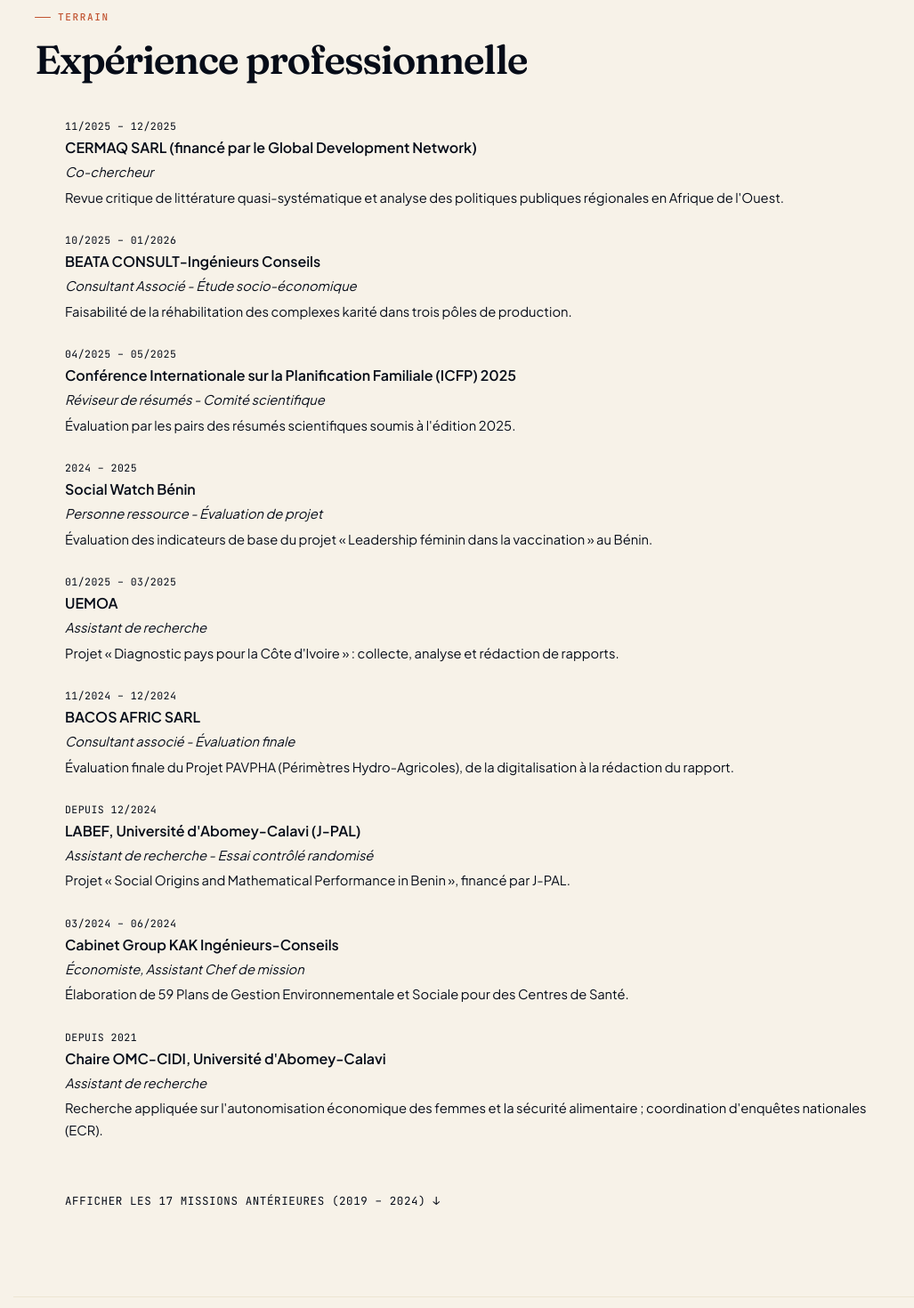
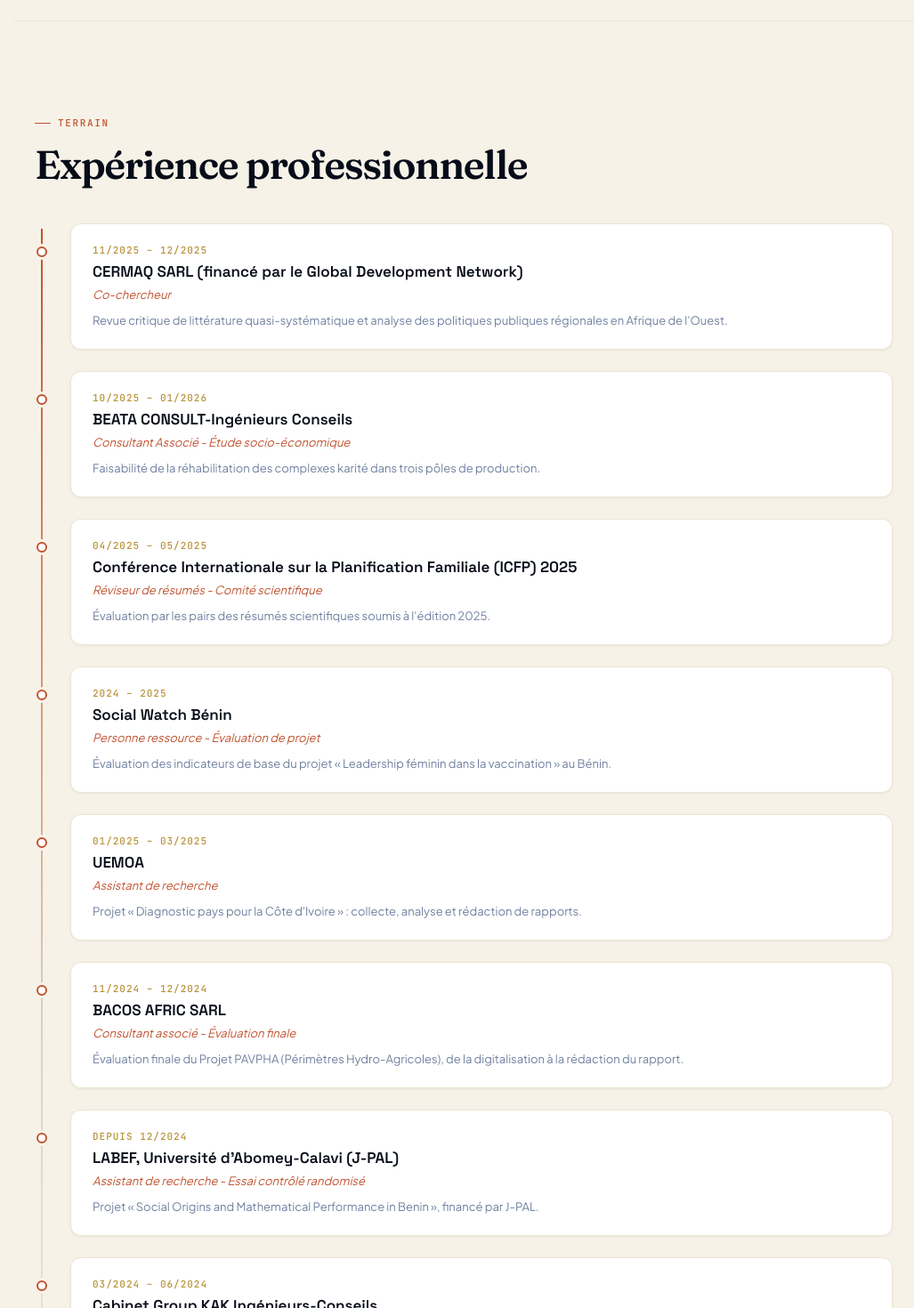
Before and after one commit to hospicehora/HoracioNani, a Next.js app: page / in a window 1280 px wide. Shown: the part 2240-3710 px from the top of the page at 89% size, without its empty margins (253-1280 px from the left). Built offline with nearby package versions, Linux system fonts and the light colour scheme.

Commit message:
Timeline: cartes avec hover élégant

```diff
--- a/components/Timeline.module.css
+++ b/components/Timeline.module.css
@@ -1,76 +1,127 @@
+/* ---- Vertical timeline ---- */
 .timeline {
-  border-left: 2px solid var(--line);
-  margin-left: 6px;
-  padding-left: 28px;
+  position: relative;
+  padding-left: var(--sp-10);
 }
 
+/* Vertical line */
+.timeline::before {
+  content: "";
+  position: absolute;
+  left: 7px;
+  top: 6px;
+  bottom: 6px;
+  width: 1.5px;
+  background: linear-gradient(
+    to bottom,
+    var(--accent) 0%,
+    var(--border) 60%,
+    transparent 100%
+  );
+}
+
+/* ---- Single item card ---- */
 .item {
   position: relative;
-  padding-bottom: 26px;
+  margin-bottom: var(--sp-6);
+  padding: var(--sp-5) var(--sp-6);
+  background: var(--bg-card);
+  border: 1px solid var(--border-soft);
+  border-radius: var(--r-lg);
+  box-shadow: var(--shadow-xs);
+  transition:
+    box-shadow var(--base) var(--ease-out),
+    border-color var(--base) var(--ease-out),
+    transform var(--base) var(--ease-out);
 }
+.item:hover {
+  box-shadow: var(--shadow-md);
+  border-color: var(--border);
+  transform: translateX(3px);
+}
+.item:last-child { margin-bottom: 0; }
 
-.item:last-child {
-  padding-bottom: 0;
-}
-
+/* Dot */
 .item::before {
   content: "";
   position: absolute;
-  left: -34px;
-  top: 5px;
-  width: 9px;
-  height: 9px;
+  left: calc(-1 * var(--sp-10) + 1px);
+  top: calc(var(--sp-5) + 5px);
+  width: 12px;
+  height: 12px;
   border-radius: 50%;
-  background: var(--clay);
-  border: 2px solid var(--paper);
-  box-shadow: 0 0 0 1px var(--clay);
+  background: var(--bg-card);
+  border: 2.5px solid var(--accent);
+  box-shadow: 0 0 0 3px var(--bg);
+  z-index: 1;
+  transition: background var(--base) var(--ease-out);
+}
+.item:hover::before {
+  background: var(--accent);
 }
 
+/* ---- Fields ---- */
 .date {
   font-family: var(--font-mono);
-  font-size: 0.72rem;
-  color: var(--gold);
+  font-size: var(--text-xs);
+  font-weight: 500;
+  color: var(--accent-2);
   text-transform: uppercase;
-  letter-spacing: 0.04em;
+  letter-spacing: var(--tracking-wider);
+  margin-bottom: var(--sp-1);
 }
 
 .org {
+  font-family: var(--font-accent);
+  font-size: var(--text-md);
   font-weight: 600;
-  margin: 2px 0 2px 0;
-  font-size: 1rem;
-  font-family: var(--font-body);
+  color: var(--text);
+  margin-bottom: var(--sp-1);
+  line-height: var(--leading-snug);
 }
 
 .role {
+  font-size: var(--text-sm);
   font-style: italic;
-  color: var(--ink-soft);
-  margin-bottom: 4px;
-  font-size: 0.92rem;
+  color: var(--accent);
+  margin-bottom: var(--sp-2);
 }
 
 .desc {
-  font-size: 0.92rem;
-  color: var(--ink-soft);
+  font-size: var(--text-sm);
+  color: var(--text-3);
+  line-height: var(--leading-normal);
 }
 
+/* ---- "Show more" details ---- */
 .more {
-  margin-top: 32px;
+  margin-top: var(--sp-8);
 }
 
 .more summary {
+  display: inline-flex;
+  align-items: center;
+  gap: var(--sp-2);
   font-family: var(--font-mono);
-  font-size: 0.78rem;
-  color: var(--clay);
+  font-size: var(--text-xs);
+  font-weight: 500;
+  color: var(--accent);
   cursor: pointer;
   text-transform: uppercase;
-  letter-spacing: 0.05em;
+  letter-spacing: var(--tracking-wider);
+  padding: var(--sp-2) var(--sp-4);
+  border: 1px solid var(--border);
+  border-radius: var(--r-full);
+  background: var(--bg-surface);
   list-style: none;
+  transition:
+    background var(--fast) var(--ease-out),
+    border-color var(--fast) var(--ease-out);
+}
+.more summary::-webkit-details-marker { display: none; }
+.more summary:hover {
+  background: var(--accent-light);
+  border-color: var(--accent);
 }
 
-.more summary::-webkit-details-marker {
-  display: none;
-}
-
-.more[open] summary {
-  margin-bottom: 18px;
-}
+.more[open] summary { margin-bottom: var(--sp-6); }
```
